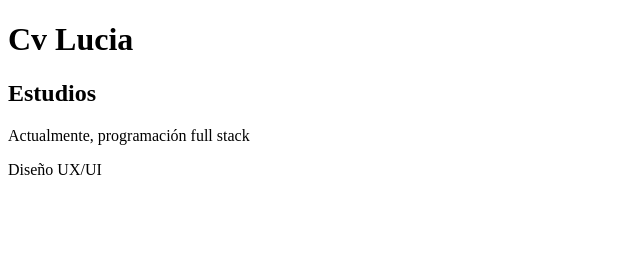
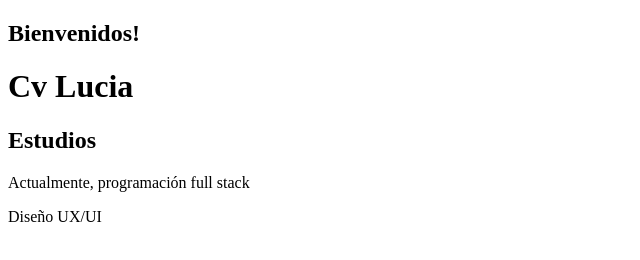
Before and after one commit to tzlucia/aprendiendo-git, a plain HTML site: page index.html in a window 1280 px wide. Shown: the whole page, without its empty margins (0-640 px from the left). Drawn offline with Linux system fonts and the light colour scheme.

Commit message:
agregue titulo de bienvenida

```diff
--- a/index.html
+++ b/index.html
@@ -6,6 +6,7 @@
     <title>Mi primer proyecto de Git</title>
   </head>
   <body>
+    <h2>Bienvenidos!</h2>
     <h1>Cv Lucia</h1>
     <h2>Estudios</h2>
     <p>Actualmente, programación full stack</p>
```
